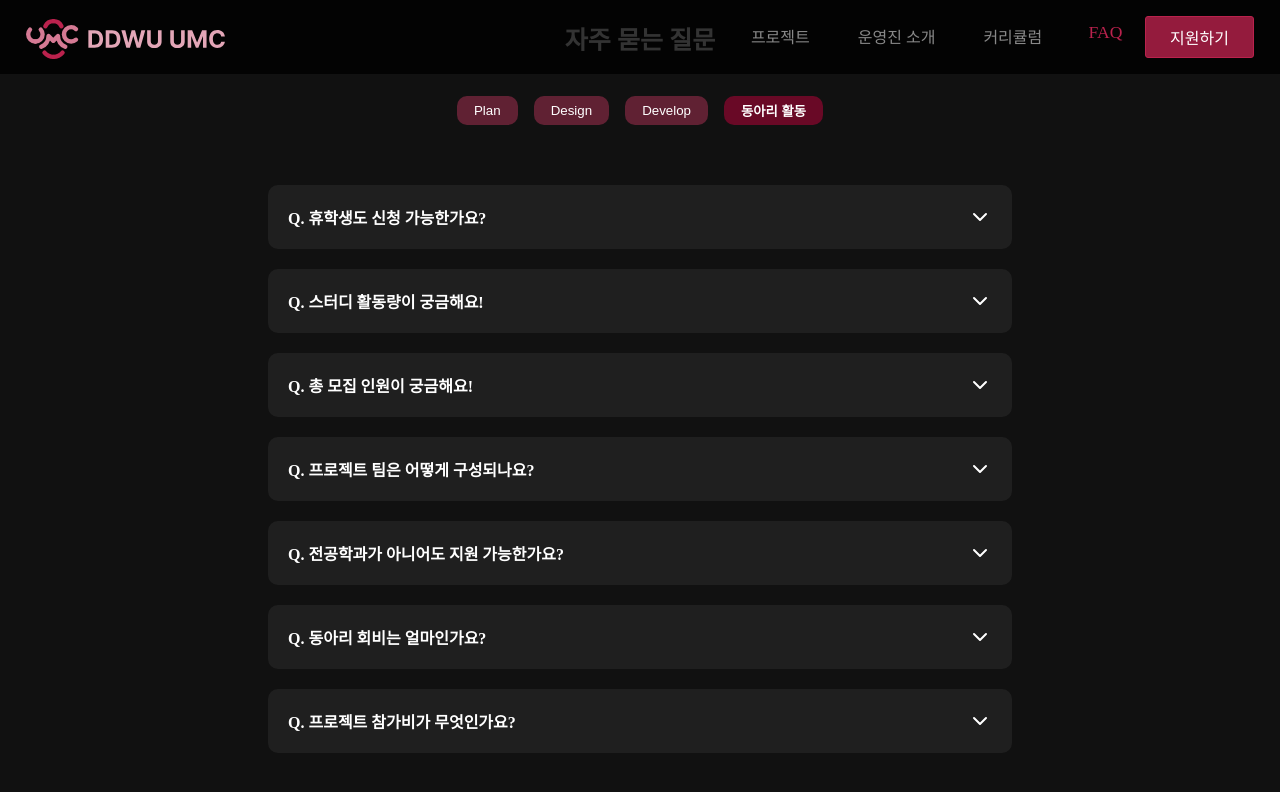
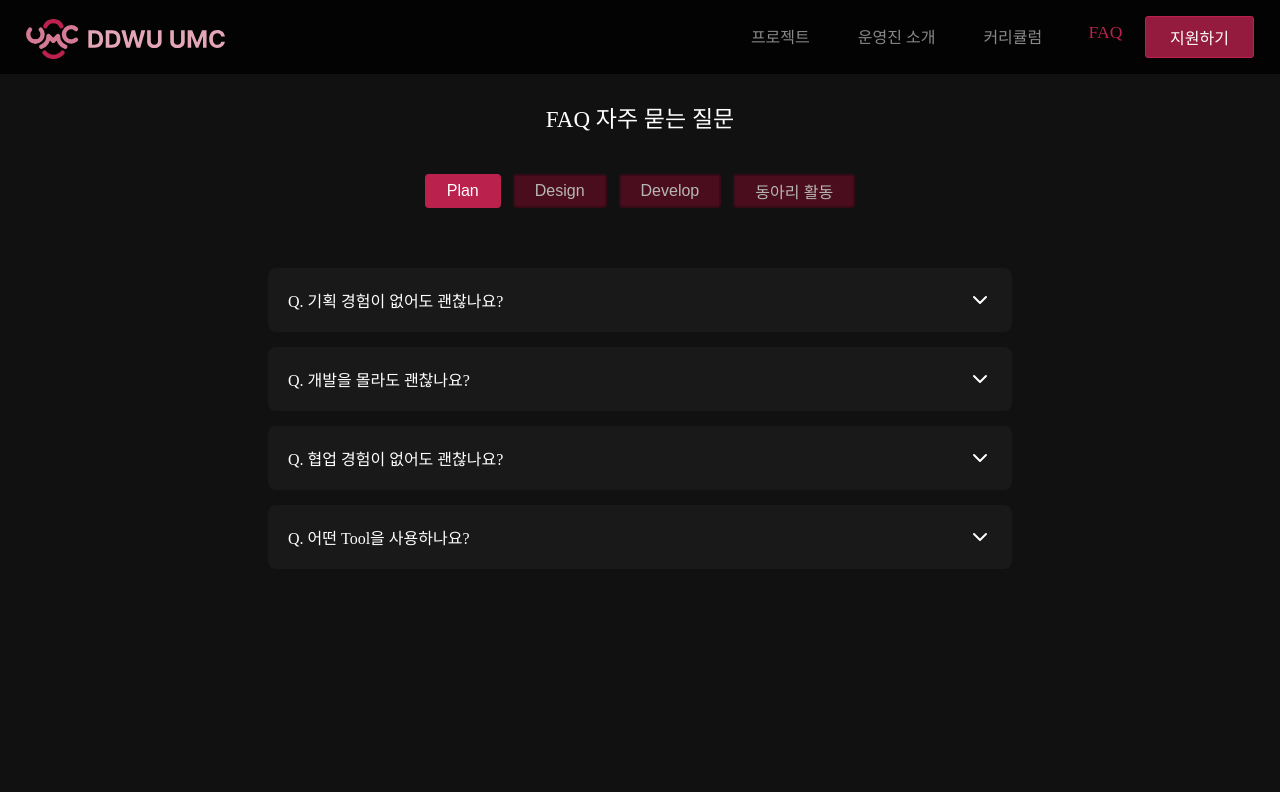
Before and after one commit to DDWU-UMC/FE, a React (Vite) app: page /faq in a window 1280 px wide. Shown: the top 792 px of the page. Built offline with nearby package versions, Linux system fonts and the light colour scheme; no server answers.

Commit message:
refactor: FAQ 디자인 적용 및 리팩토링 (#25)

```diff
--- a/src/components/FAQ/FAQItem.jsx
+++ b/src/components/FAQ/FAQItem.jsx
@@ -5,7 +5,7 @@ const FAQItemContainer = styled.div`
   width: 100%;
   display: flex;
   flex-direction: column;
-  gap: 20px;
+  gap: 15px;
 
   @media screen and (max-width: 430px) {
     gap: 5px;
@@ -19,10 +19,9 @@ const Question = styled.div`
   justify-content: space-between;
   gap: 20px;
   align-items: center;
-  border-radius: 10px;
-  background-color: rgb(36, 36, 36, 0.8);
+  border-radius: 8px;
+  background-color: #191919;
   font-size: 16px;
-  font-weight: bold;
   cursor: pointer;
 
   @media screen and (max-width: 768px) {
@@ -32,7 +31,7 @@ const Question = styled.div`
 
   @media screen and (max-width: 430px) {
     padding: 15px;
-    font-size: 13px;
+    font-size: 12px;
   }
 `;
 
@@ -63,7 +62,7 @@ const ArrowIcon = styled.svg`
   transition: transform 0.3s ease-in-out;
 `;
 
-const FAQItem = ({ question, answer, additional }) => {
+const FAQItem = ({ question, category, answer, additional }) => {
   const [isOpen, setIsOpen] = useState(false);
 
   return (
--- a/src/components/FAQ/FAQList.jsx
+++ b/src/components/FAQ/FAQList.jsx
@@ -7,7 +7,7 @@ const FQAContainer = styled.div`
   width: 60%;
   display: flex;
   flex-direction: column;
-  gap: 20px;
+  gap: 15px;
 
   @media screen and (max-width: 960px) {
     width: 80%;
@@ -32,6 +32,7 @@ const FAQList = ({ selectedCategory }) => {
       {filteredData.map((faq) => (
         <FAQItem
           key={faq.id}
+          category={faq.category}
           question={faq.Q}
           answer={faq.A}
           additional={faq["+"]}
--- a/src/database/fqaData.json
+++ b/src/database/fqaData.json
@@ -137,13 +137,13 @@
     "category": "동아리 활동",
     "Q": "동아리 회비는 얼마인가요?",
     "A": "5만원입니다.",
-    "+": "연합 3만원, 교내 2만원으로 총 5만원이며 회비는 해커톤, 컨퍼런스, 학교 행사 등에 쓰일 예정입니다."
+    "+": "연합 4만원, 교내 1만원으로 총 5만원이며 회비는 해커톤, 컨퍼런스, 학교 행사 등에 쓰일 예정입니다."
   },
   {
     "id": 21,
     "category": "동아리 활동",
     "Q": "프로젝트 참가비가 무엇인가요?",
     "A": "스터디 종료 후 진행되는 Web or App 서비스 개발 프로젝트 참여 비용입니다.",
-    "+": "프로젝트 진행 도중 탈부 예방이 주 목적으로 수료 시 2만원이 페이백 됩니다.\n프로젝트 참가비는 6월 초중에 받을 예정입니다."
+    "+": "프로젝트 진행 도중 탈부 예방이 주 목적으로 수료 시 3만원이 페이백 됩니다.\n프로젝트 참가비는 5월 중순순에 받을 예정입니다."
   }
 ]
--- a/src/pages/FAQPage.jsx
+++ b/src/pages/FAQPage.jsx
@@ -14,55 +14,59 @@ const FAQPageContainer = styled.div`
   align-items: center;
 
   @media screen and (max-width: 430px) {
-    gap: 30px;
+    gap: 20px;
   }
 `;
 
 const SubTitle = styled.div`
-  margin-top: 20px;
-  font-size: 25px;
-  font-weight: bold;
+  margin-top: 100px;
+  font-size: 23px;
 
-  @media screen and (max-width: 430px) {
-    font-size: 23px;
+  @media screen and (max-width: 690px) {
+    margin-top: 130px;
+    font-size: 20px;
   }
 `;
 
 const ButtonContainer = styled.div`
   display: flex;
-  gap: 16px;
+  gap: 12px;
   margin-bottom: 20px;
 
   @media screen and (max-width: 430px) {
-    gap: 14px;
+    gap: 10px;
   }
 `;
 
 const CateButton = styled.button`
-  background-color: ${(props) =>
-    props.active ? "rgb(105, 9, 38)" : "#602133"};
-  color: white;
-  font-weight: ${(props) => (props.active ? "800" : "400")};
-  border: none;
-  padding: 5px 17px;
-  border-radius: 10px;
+  background-color: ${(props) => (props.active ? "#ba224d" : "#4a0d1e")};
+  color: ${(props) => (props.active ? "#ffffff" : "#B7B7B7")};
+  border: 2px solid ${(props) => (props.active ? "#ba224d" : "#370a17")};
+  padding: 3px 20px;
+  border-radius: 4px;
+  font-size: 16px;
   cursor: pointer;
 
+  @media screen and (max-width: 768px) {
+    padding: 3px 15px;
+    font-size: 12px;
+  }
+
   @media screen and (max-width: 430px) {
-    padding: 5px 14px;
-    font-size: 12px;
+    padding: 3px 15px;
+    font-size: 10px;
   }
 `;
 
 const FAQPage = () => {
-  const [selectedCategory, setSelectedCategory] = useState("동아리 활동");
+  const [selectedCategory, setSelectedCategory] = useState("Plan");
   const categories = ["Plan", "Design", "Develop", "동아리 활동"];
 
   return (
     <>
       <MainHeader />
       <FAQPageContainer>
-        <SubTitle>자주 묻는 질문</SubTitle>
+        <SubTitle>FAQ 자주 묻는 질문</SubTitle>
         <ButtonContainer>
           {categories.map((category) => (
             <CateButton
```
